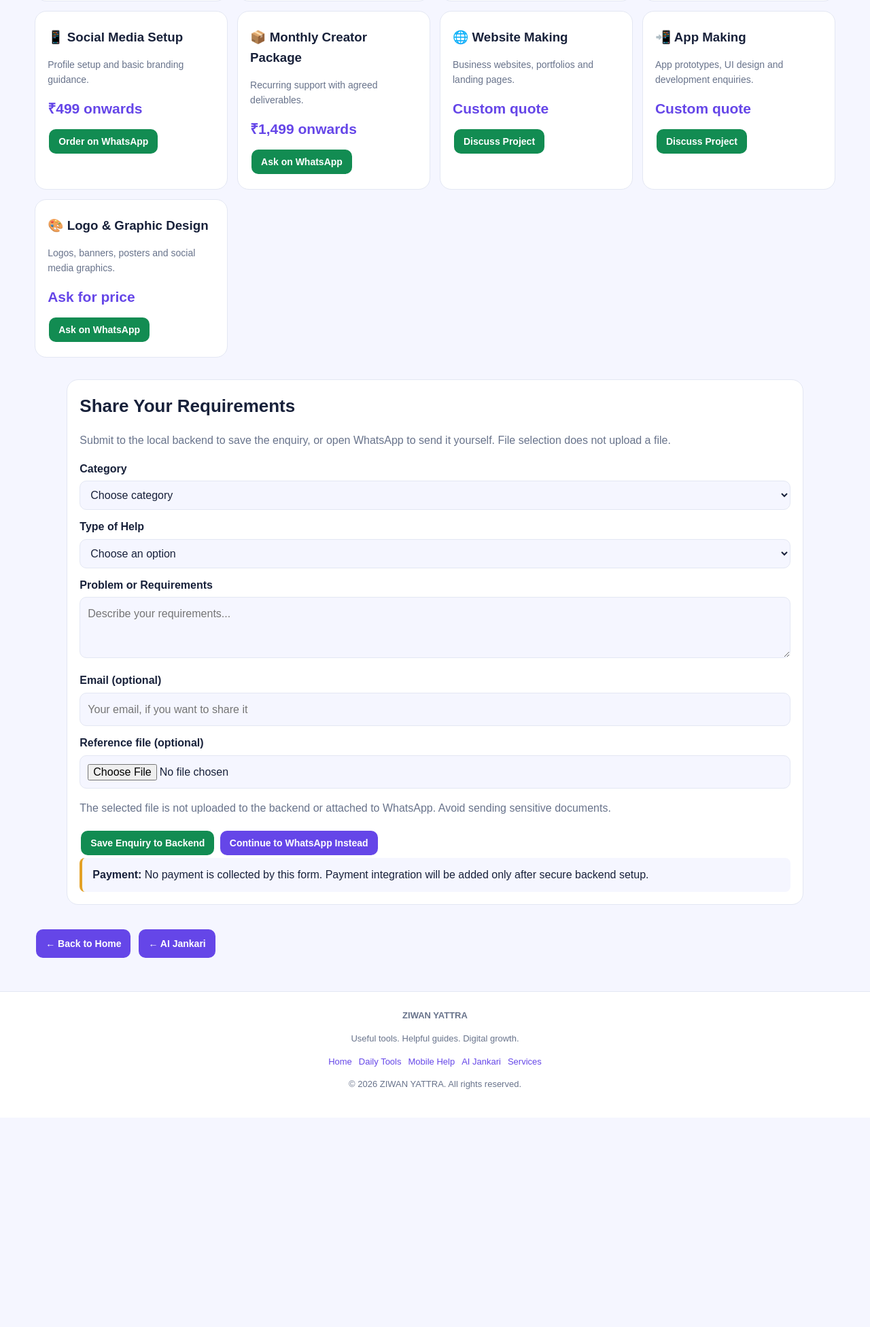
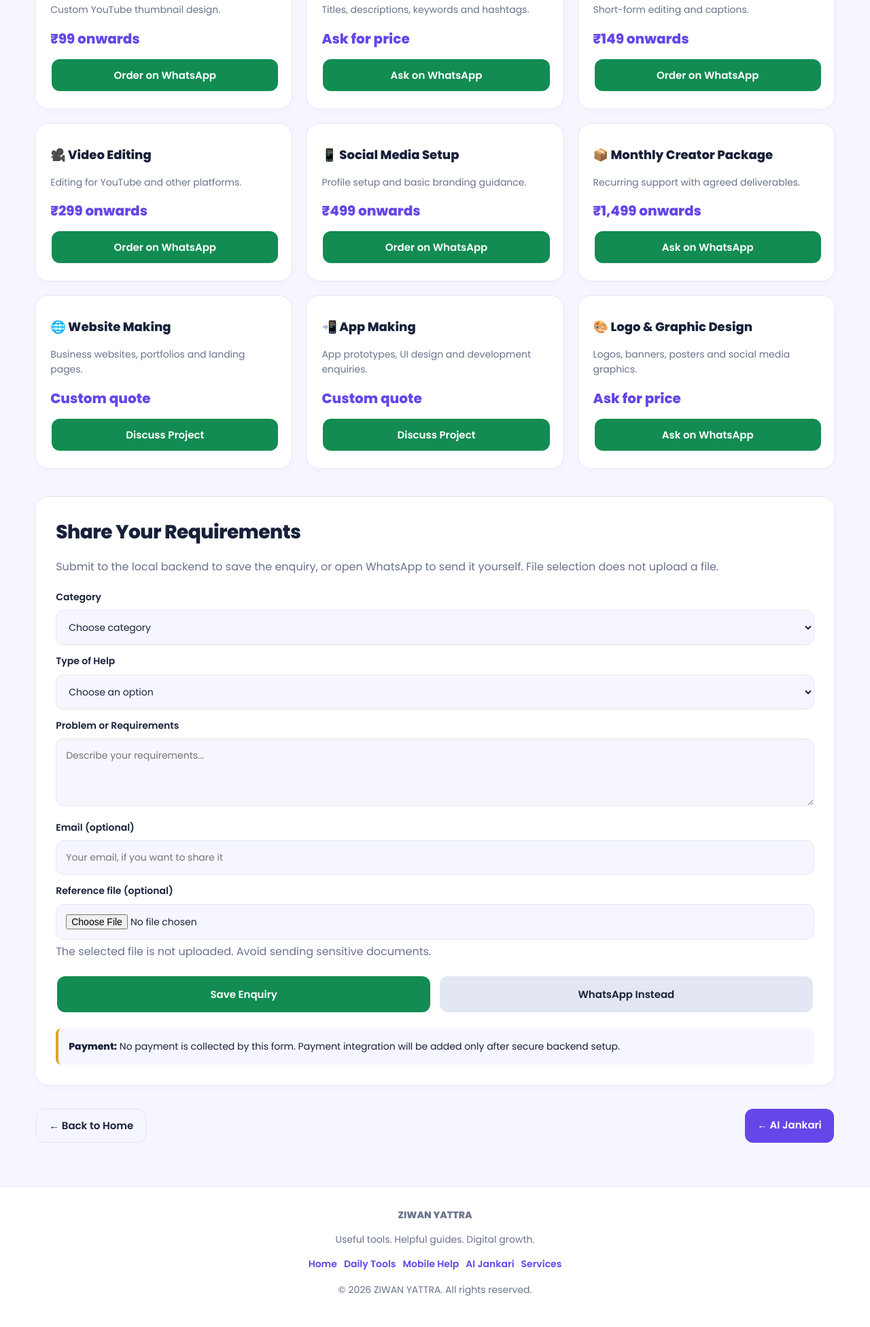
Before and after one commit to sbohara590-oss/Ziwan-yattra-website, a website: page creator-services.html in a window 1280 px wide. Shown: the part 778-2730 px from the top of the page at 68% size. Before the commit the page ends 2422 px from the top, so only its background shows below. Drawn offline with Linux system fonts and the light colour scheme.

Commit message:
Updated creator services premium design

```diff
--- a/creator-services.html
+++ b/creator-services.html
@@ -6,40 +6,83 @@
 <meta name="description" content="Creator services, starting prices and WhatsApp enquiries.">
 <meta name="theme-color" content="#6546e8">
 <title>Creator Services | ZIWAN YATTRA</title>
+<!-- Google Fonts -->
+<link rel="preconnect" href="https://fonts.googleapis.com">
+<link rel="preconnect" href="https://fonts.gstatic.com" crossorigin>
+<link href="https://fonts.googleapis.com/css2?family=Poppins:wght@400;600;800;900&display=swap" rel="stylesheet">
 <style>
 :root{--bg:#f5f6ff;--card:#fff;--text:#18213a;--muted:#68738b;--primary:#6546e8;--border:#e3e7f3;--green:#128c52}
 *{box-sizing:border-box;scroll-behavior:smooth}
-body{margin:0;background:var(--bg);color:var(--text);font-family:Arial,sans-serif;line-height:1.6}
-body.dark{--bg:#101323;--card:#1b2035;--text:#f5f6ff;--muted:#c0c7db;--border:#343951}
+body{margin:0;background:var(--bg);color:var(--text);font-family:'Poppins',sans-serif;line-height:1.6;transition:background 0.3s,color 0.3s}
+body.dark{--bg:#0d111c;--card:#161b2e;--text:#f5f6ff;--muted:#a3aec7;--border:#2a324d}
 a{text-decoration:none;color:inherit}
-header{background:var(--card);border-bottom:1px solid var(--border);position:sticky;top:0;z-index:5}
+header{background:var(--card);border-bottom:1px solid var(--border);position:sticky;top:0;z-index:5;box-shadow:0 2px 10px rgba(0,0,0,0.02)}
 .navbar{max-width:1200px;margin:auto;padding:13px 4%;display:flex;justify-content:space-between;align-items:center;gap:12px;flex-wrap:wrap}
-.logo{font-size:21px;font-weight:900;color:var(--primary)}.logo span{color:var(--text)}
+.logo{font-size:22px;font-weight:900;color:var(--primary);letter-spacing:-0.5px}.logo span{color:var(--text)}
 nav{display:flex;gap:5px;flex-wrap:wrap;align-items:center}
-nav a{font-size:13px;font-weight:bold;padding:8px;color:var(--text);border-radius:8px}
+nav a{font-size:13px;font-weight:600;padding:8px 12px;color:var(--text);border-radius:8px;transition:0.3s}
 nav a:hover{background:var(--bg);color:var(--primary)}
-button,.btn{display:inline-block;padding:10px 14px;border:0;border-radius:10px;background:var(--primary);color:#fff;font-weight:bold;cursor:pointer;font-size:14px;margin:4px 2px}
+button,.btn{display:inline-block;padding:12px 18px;border:0;border-radius:12px;background:var(--primary);color:#fff;font-weight:600;cursor:pointer;font-size:15px;margin:4px 2px;transition:all 0.3s ease;font-family:'Poppins',sans-serif}
+button:hover,.btn:hover{transform:translateY(-2px);box-shadow:0 6px 15px rgba(101,70,232,0.3)}
 .theme{background:var(--bg);color:var(--text);border:1px solid var(--border)}
+.theme:hover{box-shadow:none;background:var(--border)}
 .whatsapp{background:var(--green);color:#fff}
-.hero{width:92%;max-width:1200px;margin:24px auto;padding:42px 30px;border-radius:25px;color:white;background:linear-gradient(125deg,#4323bd,#7956f0 55%,#04b6cf)}
-.hero h1{font-size:clamp(32px,5vw,52px);line-height:1.12;margin:15px 0}.hero p{max-width:700px;color:#f1edff}
-.section{width:92%;max-width:1200px;margin:32px auto;scroll-margin-top:100px}
-h2{font-size:26px;margin:0 0 6px}.muted,.small{color:var(--muted)}
-.grid{display:grid;grid-template-columns:repeat(4,minmax(0,1fr));gap:14px;margin-top:18px}
-.card,.panel{background:var(--card);border:1px solid var(--border);border-radius:17px;padding:18px;min-width:0}
-.card h3,.panel h3{margin:5px 0 8px}.card p{color:var(--muted);font-size:14px}
-label{display:block;font-weight:bold;margin:12px 0 5px}
-input,textarea,select{width:100%;padding:11px;border:1px solid var(--border);border-radius:10px;background:var(--bg);color:var(--text);font:inherit}
-textarea{min-height:90px;resize:vertical}
-.price{font-size:21px;color:var(--primary);font-weight:bold;margin:10px 0}
-.notice{padding:12px 15px;border-left:4px solid #e3a126;background:var(--bg);border-radius:8px}
-.status{padding:12px;border-radius:10px;margin:12px 0;display:none;overflow-wrap:anywhere}
-.status.show{display:block}.status.ok{background:#e2f8eb;color:#135c32}.status.err{background:#fff0df;color:#713d00}
-.backrow{display:flex;gap:8px;flex-wrap:wrap;margin-top:20px}
-footer{text-align:center;margin-top:45px;padding:25px 5%;background:var(--card);border-top:1px solid var(--border);color:var(--muted);font-size:13px}
-footer a{color:var(--primary);margin:5px}
-@media(max-width:900px){.grid{grid-template-columns:repeat(2,minmax(0,1fr))}}
-@media(max-width:560px){.navbar{padding:12px 4%}.logo{font-size:18px}nav{width:100%}nav a{font-size:12px;padding:6px}.grid{grid-template-columns:1fr}.hero{padding:32px 21px}.section{margin:26px auto}}
+.whatsapp:hover{box-shadow:0 6px 15px rgba(18,140,82,0.3)}
+
+/* Premium Hero Section */
+.hero{width:92%;max-width:1200px;margin:30px auto;padding:60px 40px;border-radius:30px;color:white;background:linear-gradient(135deg,#0f0c29,#302b63,#24243e);position:relative;overflow:hidden;box-shadow:0 20px 40px rgba(0,0,0,0.3);border:1px solid rgba(255,255,255,0.1)}
+.hero::before{content:"";position:absolute;top:-20%;left:-10%;width:50%;height:150%;background:radial-gradient(circle,rgba(0,242,254,0.15) 0%,transparent 60%)}
+.hero::after{content:"";position:absolute;bottom:-20%;right:-10%;width:50%;height:150%;background:radial-gradient(circle,rgba(255,8,68,0.15) 0%,transparent 60%)}
+.hero h1{font-size:clamp(32px,5vw,55px);line-height:1.1;margin:10px 0;font-weight:900;position:relative;z-index:1}
+.hero p{max-width:700px;color:#cbd5e1;font-size:16px;position:relative;z-index:1;margin-bottom:25px}
+
+/* Floating Icon */
+.floating-icon{display:inline-block;font-size:45px;animation:floatIcon 2.5s ease-in-out infinite;position:relative;z-index:1}
+@keyframes floatIcon{0%{transform:translateY(0px) rotate(0deg)}50%{transform:translateY(-15px) rotate(10deg)}100%{transform:translateY(0px) rotate(0deg)}}
+
+.section{width:92%;max-width:1200px;margin:40px auto;scroll-margin-top:100px}
+h2{font-size:28px;margin:0 0 6px;font-weight:800;letter-spacing:-0.5px}.muted,.small{color:var(--muted)}
+
+/* Services Grid */
+.grid{display:grid;grid-template-columns:repeat(auto-fit,minmax(280px,1fr));gap:20px;margin-top:22px}
+
+/* Premium Cards */
+.card,.panel{background:var(--card);border:1px solid var(--border);border-radius:20px;padding:22px;min-width:0;transition:all 0.3s ease;box-shadow:0 4px 15px rgba(0,0,0,0.02)}
+.card:hover{transform:translateY(-8px);box-shadow:0 15px 30px rgba(101,70,232,0.1);border-color:var(--primary)}
+body.dark .card:hover{box-shadow:0 15px 30px rgba(0,0,0,0.3)}
+.card h3{margin:10px 0 5px;font-weight:800;font-size:18px;color:var(--text)}
+.card p{color:var(--muted);font-size:14px;margin-bottom:15px}
+.price{font-size:20px;color:var(--primary);font-weight:800;margin:10px 0}
+
+/* Form Inputs */
+label{display:block;font-weight:600;margin:12px 0 8px;font-size:14px}
+input,textarea,select{width:100%;padding:14px;border:1px solid var(--border);border-radius:12px;background:var(--bg);color:var(--text);font-family:'Poppins',sans-serif;transition:0.3s;font-size:14px}
+input:focus,textarea:focus,select:focus{border-color:var(--primary);outline:none;box-shadow:0 0 0 3px rgba(101,70,232,0.2)}
+textarea{min-height:100px;resize:vertical}
+
+/* Status Messages */
+.status{padding:15px;border-radius:12px;margin:15px 0;display:none;overflow-wrap:anywhere;font-weight:600;text-align:center;}
+.status.show{display:block}
+.status.ok{background:#e2f8eb;color:#135c32;border:1px solid #135c32}
+.status.err{background:#fff0df;color:#713d00;border:1px solid #713d00}
+
+.notice{padding:15px;border-left:4px solid #e3a126;background:var(--bg);border-radius:8px;font-size:14px;margin-top:20px}
+.backrow{display:flex;gap:10px;flex-wrap:wrap;margin-top:30px; justify-content: space-between;}
+footer{text-align:center;margin-top:60px;padding:30px 5%;background:var(--card);border-top:1px solid var(--border);color:var(--muted);font-size:14px}
+footer a{color:var(--primary);margin:5px;font-weight:600}
+footer a:hover{text-decoration:underline}
+
+/* Mobile Fixes */
+@media(max-width:768px){
+    .navbar{padding:12px 4%;justify-content:center;text-align:center}
+    nav{width:100%;justify-content:center;margin-top:10px;gap:2px}
+    nav a{font-size:12px;padding:6px 8px}
+    .hero{padding:40px 20px;border-radius:20px;text-align:center}
+    .floating-icon{font-size:40px}
+    .section{margin:30px auto}
+    .backrow{flex-direction:column;align-items:stretch;gap:10px}
+    .backrow .btn{width:100%;text-align:center}
+}
 </style>
 </head>
 <body>
@@ -49,54 +92,102 @@ footer a{color:var(--primary);margin:5px}
 <nav aria-label="Main navigation">
 <a href="index.html">🏠 Home</a><a href="daily-tools.html">Daily Tools</a><a href="mobile-help.html">Mobile Help</a><a href="ai-knowledge.html">AI Jankari</a><a href="creator-services.html">Creator Services</a>
 </nav></div></header>
+
 <main>
-<section class="hero"><span>🎬 CREATOR & TECH SERVICES</span><h1>Let's Build Something Good.</h1><p>Choose a service and send your requirements on WhatsApp. Prices are starting estimates; final price, delivery time and work scope must be confirmed before payment.</p><a class="btn" style="background:white;color:#5936d8" href="index.html">← Back to Home</a></section>
-<section class="section"><h2>Our Services</h2><p class="muted">Select a service to prepare a WhatsApp enquiry.</p><div class="grid">
-<div class="card"><h3>🖼️ Thumbnail Design</h3><p>Custom YouTube thumbnail design.</p><div class="price">₹99 onwards</div><button class="whatsapp" onclick="orderService('Thumbnail Design','₹99 onwards')">Order on WhatsApp</button></div>
-<div class="card"><h3>📣 Title & SEO</h3><p>Titles, descriptions, keywords and hashtags.</p><div class="price">Ask for price</div><button class="whatsapp" onclick="orderService('Title & SEO','Ask for price')">Ask on WhatsApp</button></div>
-<div class="card"><h3>🎬 Reels / Shorts Editing</h3><p>Short-form editing and captions.</p><div class="price">₹149 onwards</div><button class="whatsapp" onclick="orderService('Reels / Shorts Editing','₹149 onwards')">Order on WhatsApp</button></div>
-<div class="card"><h3>🎥 Video Editing</h3><p>Editing for YouTube and other platforms.</p><div class="price">₹299 onwards</div><button class="whatsapp" onclick="orderService('Video Editing','₹299 onwards')">Order on WhatsApp</button></div>
-<div class="card"><h3>📱 Social Media Setup</h3><p>Profile setup and basic branding guidance.</p><div class="price">₹499 onwards</div><button class="whatsapp" onclick="orderService('Social Media Setup','₹499 onwards')">Order on WhatsApp</button></div>
-<div class="card"><h3>📦 Monthly Creator Package</h3><p>Recurring support with agreed deliverables.</p><div class="price">₹1,499 onwards</div><button class="whatsapp" onclick="orderService('Monthly Creator Package','₹1,499 onwards')">Ask on WhatsApp</button></div>
-<div class="card"><h3>🌐 Website Making</h3><p>Business websites, portfolios and landing pages.</p><div class="price">Custom quote</div><button class="whatsapp" onclick="orderService('Website Making','Custom quote')">Discuss Project</button></div>
-<div class="card"><h3>📲 App Making</h3><p>App prototypes, UI design and development enquiries.</p><div class="price">Custom quote</div><button class="whatsapp" onclick="orderService('App Making','Custom quote')">Discuss Project</button></div>
-<div class="card"><h3>🎨 Logo & Graphic Design</h3><p>Logos, banners, posters and social media graphics.</p><div class="price">Ask for price</div><button class="whatsapp" onclick="orderService('Logo & Graphic Design','Ask for price')">Ask on WhatsApp</button></div>
-</div>
-<section class="section"><div class="panel"><h2>Share Your Requirements</h2><p class="muted">Submit to the local backend to save the enquiry, or open WhatsApp to send it yourself. File selection does not upload a file.</p>
-<form id="helpForm">
-<label for="category">Category</label><select id="category" required><option value="">Choose category</option><option>Daily Tools</option><option>Mobile Problems</option><option>AI Jankari</option><option>Thumbnail Design</option><option>Title & SEO</option><option>Reels / Shorts Editing</option><option>Video Editing</option><option>Social Media Setup</option><option>Monthly Creator Package</option><option>Website Making</option><option>App Making</option><option>Logo & Graphic Design</option><option>Other</option></select>
-<label for="helpType">Type of Help</label><select id="helpType" required><option value="">Choose an option</option><option>Free Guidance</option><option>Paid Service - Ask for Price</option></select>
-<label for="details">Problem or Requirements</label><textarea id="details" required maxlength="3000" placeholder="Describe your requirements..."></textarea>
-<label for="email">Email (optional)</label><input id="email" type="email" maxlength="254" placeholder="Your email, if you want to share it">
-<label for="attachment">Reference file (optional)</label><input id="attachment" type="file" accept="image/*,.pdf,.txt,.doc,.docx">
-<p class="small">The selected file is not uploaded to the backend or attached to WhatsApp. Avoid sending sensitive documents.</p>
-<button class="whatsapp" id="submitBtn" type="submit">Save Enquiry to Backend</button>
-<button type="button" onclick="sendFormToWhatsApp()">Continue to WhatsApp Instead</button>
-</form>
-<div id="formStatus" class="status" role="status" aria-live="polite"></div>
-<div class="notice"><strong>Payment:</strong> No payment is collected by this form. Payment integration will be added only after secure backend setup.</div></div></section>
-<div class="backrow"><a class="btn" href="index.html">← Back to Home</a><a class="btn" href="ai-knowledge.html">← AI Jankari</a></div></section>
+<section class="hero">
+    <div class="floating-icon">🎬</div>
+    <h1>Let's Build Something Good.</h1>
+    <p>Choose a service and send your requirements on WhatsApp. Prices are starting estimates; final price, delivery time and work scope must be confirmed before payment.</p>
+    <div class="backrow">
+        <a class="btn" style="background:#fff;color:#0f0c29; box-shadow:0 4px 15px rgba(255,255,255,0.2);" href="index.html">← Back to Home</a>
+    </div>
+</section>
+
+<section class="section">
+    <h2>Our Services</h2>
+    <p class="muted">Select a service to prepare a WhatsApp enquiry.</p>
+    <div class="grid">
+        <div class="card"><h3>🖼️ Thumbnail Design</h3><p>Custom YouTube thumbnail design.</p><div class="price">₹99 onwards</div><button class="whatsapp" style="width:100%" onclick="orderService('Thumbnail Design','₹99 onwards')">Order on WhatsApp</button></div>
+        <div class="card"><h3>📣 Title & SEO</h3><p>Titles, descriptions, keywords and hashtags.</p><div class="price">Ask for price</div><button class="whatsapp" style="width:100%" onclick="orderService('Title & SEO','Ask for price')">Ask on WhatsApp</button></div>
+        <div class="card"><h3>🎬 Reels / Shorts Editing</h3><p>Short-form editing and captions.</p><div class="price">₹149 onwards</div><button class="whatsapp" style="width:100%" onclick="orderService('Reels / Shorts Editing','₹149 onwards')">Order on WhatsApp</button></div>
+        <div class="card"><h3>🎥 Video Editing</h3><p>Editing for YouTube and other platforms.</p><div class="price">₹299 onwards</div><button class="whatsapp" style="width:100%" onclick="orderService('Video Editing','₹299 onwards')">Order on WhatsApp</button></div>
+        <div class="card"><h3>📱 Social Media Setup</h3><p>Profile setup and basic branding guidance.</p><div class="price">₹499 onwards</div><button class="whatsapp" style="width:100%" onclick="orderService('Social Media Setup','₹499 onwards')">Order on WhatsApp</button></div>
+        <div class="card"><h3>📦 Monthly Creator Package</h3><p>Recurring support with agreed deliverables.</p><div class="price">₹1,499 onwards</div><button class="whatsapp" style="width:100%" onclick="orderService('Monthly Creator Package','₹1,499 onwards')">Ask on WhatsApp</button></div>
+        <div class="card"><h3>🌐 Website Making</h3><p>Business websites, portfolios and landing pages.</p><div class="price">Custom quote</div><button class="whatsapp" style="width:100%" onclick="orderService('Website Making','Custom quote')">Discuss Project</button></div>
+        <div class="card"><h3>📲 App Making</h3><p>App prototypes, UI design and development enquiries.</p><div class="price">Custom quote</div><button class="whatsapp" style="width:100%" onclick="orderService('App Making','Custom quote')">Discuss Project</button></div>
+        <div class="card"><h3>🎨 Logo & Graphic Design</h3><p>Logos, banners, posters and social media graphics.</p><div class="price">Ask for price</div><button class="whatsapp" style="width:100%" onclick="orderService('Logo & Graphic Design','Ask for price')">Ask on WhatsApp</button></div>
+    </div>
+
+    <div class="panel" style="margin-top:40px; padding:30px;">
+        <h2>Share Your Requirements</h2>
+        <p class="muted">Submit to the local backend to save the enquiry, or open WhatsApp to send it yourself. File selection does not upload a file.</p>
+
+        <form id="helpForm" style="margin-top:20px;">
+            <label for="category">Category</label>
+            <select id="category" required>
+                <option value="">Choose category</option>
+                <option>Daily Tools</option><option>Mobile Problems</option><option>AI Jankari</option>
+                <option>Thumbnail Design</option><option>Title & SEO</option><option>Reels / Shorts Editing</option>
+                <option>Video Editing</option><option>Social Media Setup</option><option>Monthly Creator Package</option>
+                <option>Website Making</option><option>App Making</option><option>Logo & Graphic Design</option><option>Other</option>
+            </select>
+
+            <label for="helpType">Type of Help</label>
+            <select id="helpType" required>
+                <option value="">Choose an option</option>
+                <option>Free Guidance</option>
+                <option>Paid Service - Ask for Price</option>
+            </select>
+
+            <label for="details">Problem or Requirements</label>
+            <textarea id="details" required maxlength="3000" placeholder="Describe your requirements..."></textarea>
+
+            <label for="email">Email (optional)</label>
+            <input id="email" type="email" maxlength="254" placeholder="Your email, if you want to share it">
+
+            <label for="attachment">Reference file (optional)</label>
+            <input id="attachment" type="file" accept="image/*,.pdf,.txt,.doc,.docx">
+            <p class="small" style="margin-top:5px;">The selected file is not uploaded. Avoid sending sensitive documents.</p>
+
+            <div style="display:flex; gap:10px; flex-wrap:wrap; margin-top:20px;">
+                <button class="whatsapp" id="submitBtn" type="submit" style="flex:1; padding:15px;">Save Enquiry</button>
+                <button type="button" onclick="sendFormToWhatsApp()" style="flex:1; background:var(--border); color:var(--text); padding:15px;">WhatsApp Instead</button>
+            </div>
+        </form>
+
+        <div id="formStatus" class="status" role="status" aria-live="polite"></div>
+        <div class="notice"><strong>Payment:</strong> No payment is collected by this form. Payment integration will be added only after secure backend setup.</div>
+    </div>
+
+    <div class="backrow" style="margin-top:30px;">
+        <a class="btn" href="index.html" style="background:var(--bg); color:var(--text); border:1px solid var(--border);">← Back to Home</a>
+        <a class="btn" href="ai-knowledge.html" style="background:var(--primary);">← AI Jankari</a>
+    </div>
+</section>
 </main>
-<footer><strong>ZIWAN YATTRA</strong><p>Useful tools. Helpful guides. Digital growth.</p>
-<a href="index.html">Home</a><a href="daily-tools.html">Daily Tools</a><a href="mobile-help.html">Mobile Help</a><a href="ai-knowledge.html">AI Jankari</a><a href="creator-services.html">Services</a>
-<p>© <span id="year"></span> ZIWAN YATTRA. All rights reserved.</p></footer>
 
-<!-- Yahan se saara JavaScript shuru hota hai -->
+<footer>
+    <strong>ZIWAN YATTRA</strong>
+    <p>Useful tools. Helpful guides. Digital growth.</p>
+    <div style="margin-bottom: 15px;">
+        <a href="index.html">Home</a><a href="daily-tools.html">Daily Tools</a><a href="mobile-help.html">Mobile Help</a><a href="ai-knowledge.html">AI Jankari</a><a href="creator-services.html">Services</a>
+    </div>
+    <p>© <span id="year"></span> ZIWAN YATTRA. All rights reserved.</p>
+</footer>
+
+<!-- Yahan se saara JavaScript shuru hota hai (Bina kisi change ke) -->
 <script>
 const WHATSAPP_NUMBER = "919148987607";
-const BACKEND_URL = "https://ziwan-yattra-backend.onrender.com"; // Aapka Render URL
+const BACKEND_URL = "https://ziwan-yattra-backend.onrender.com";
 
-// Dark Mode Toggle
 const themeToggle = document.getElementById("themeToggle");
 themeToggle.addEventListener("click", function() {
     document.body.classList.toggle("dark");
     this.textContent = document.body.classList.contains("dark") ? "☀️ Light Mode" : "🌙 Dark Mode";
 });
 
-// Year Update
 document.getElementById("year").textContent = new Date().getFullYear();
 
-// Form Data nikalne ka function
 function getFormData() {
     return {
         category: document.getElementById("category").value,
@@ -106,14 +197,12 @@ function getFormData() {
     };
 }
 
-// Status show karne ka function
 function showStatus(message, kind) {
     const el = document.getElementById("formStatus");
     el.textContent = message;
     el.className = "status show " + kind;
 }
 
-// WhatsApp par bhejne ka function
 function orderService(name, price) {
     const message = "Hello ZIWAN YATTRA! I want to enquire about: " + name + ". Displayed price: " + price + ". Please confirm the final price, deliverables and delivery time.";
     window.open("https://wa.me/" + WHATSAPP_NUMBER + "?text=" + encodeURIComponent(message), "_blank", "noopener");
@@ -129,18 +218,16 @@ function sendFormToWhatsApp() {
     window.open("https://wa.me/" + WHATSAPP_NUMBER + "?text=" + encodeURIComponent(message), "_blank", "noopener");
 }
 
-// SABSE IMPORTANT: Form Submit Event (Backend ke liye)
 document.getElementById("helpForm").addEventListener("submit", async function(e) {
-    e.preventDefault(); // Screen top par jane se rokta hai
-
-    if (!this.reportValidity()) return; // Agar form khali hai toh ruk jao
+    e.preventDefault();
+    if (!this.reportValidity()) return;
 
     const d = getFormData();
     const btn = document.getElementById("submitBtn");
 
     btn.disabled = true;
     btn.textContent = "Submitting...";
-    showStatus("Please wait, saving to database...", "ok"); // Thoda wait message
+    showStatus("Please wait, saving to database...", "ok");
 
     try {
         const response = await fetch(BACKEND_URL + "/api/enquiries", {
@@ -155,16 +242,14 @@ document.getElementById("helpForm").addEventListener("submit", async function(e)
             throw new Error(result.error || "Submission failed");
         }
 
-        // Success Message
         showStatus("Enquiry saved successfully! We will contact you soon.", "ok");
-        this.reset(); // Form clear kar do
+        this.reset();
 
     } catch(err) {
-        // Error Message
-        showStatus("Could not save to backend (" + err.message + "). You can use 'Continue to WhatsApp Instead'.", "err");
+        showStatus("Could not save to backend (" + err.message + "). You can use WhatsApp Instead.", "err");
     } finally {
         btn.disabled = false;
-        btn.textContent = "Save Enquiry to Backend";
+        btn.textContent = "Save Enquiry";
     }
 });
 </script>
```
